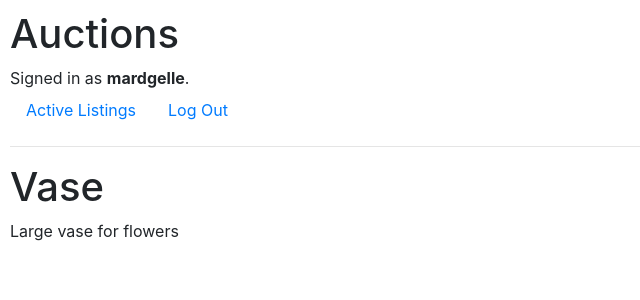
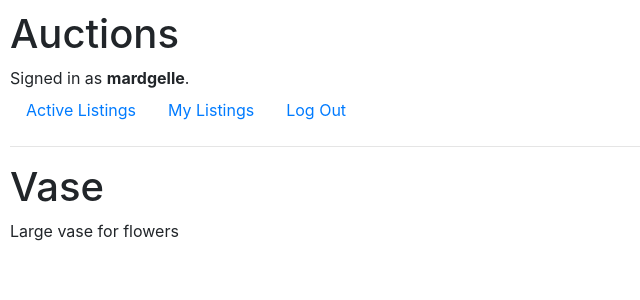
Before and after one commit to tinydancer96/python_projects, a Django app: page /listing/1 in a window 1280 px wide. Shown: the top 300 px of the page, without its empty margins (0-640 px from the left). Run offline with Django 3.2, Linux system fonts and the light colour scheme; a user stored in the database is signed in; data comes from the database, SQL or seed files in the repository; both versions use the stored data as it was after the commit; some libraries are stand-ins or nearby versions.

Commit message:
my listings and index functions and views added

```diff
--- a/commerce/auctions/templates/auctions/layout.html
+++ b/commerce/auctions/templates/auctions/layout.html
@@ -22,8 +22,11 @@
             </li>
             {% if user.is_authenticated %}
                 <li class="nav-item">
-                    <a class="nav-link" href="{% url 'logout' %}">Log Out</a>
+                  <a href="{% url 'my_listings' %}" class="nav-link">My Listings</a>
                 </li>
+                <li class="nav-item">
+                  <a class="nav-link" href="{% url 'logout' %}">Log Out</a>
+              </li>
             {% else %}
                 <li class="nav-item">
                     <a class="nav-link" href="{% url 'login' %}">Log In</a>
--- a/commerce/auctions/urls.py
+++ b/commerce/auctions/urls.py
@@ -7,5 +7,7 @@ urlpatterns = [
     path("login", views.login_view, name="login"),
     path("logout", views.logout_view, name="logout"),
     path("register", views.register, name="register"),
-    path("listing/<int:listing_id>", views.view_listing, name="view_listing")
+    path("listing/<int:listing_id>", views.view_listing, name="view_listing"),
+    path("my_listings", views.my_listings, name="my_listings"),
+    path("new_listing", views.new_listing, name="new_listing")
 ]
--- a/commerce/auctions/views.py
+++ b/commerce/auctions/views.py
@@ -6,17 +6,28 @@ from django.urls import reverse
 
 from .models import User, Listing, Category
 
+def index(request):
+    listings = Listing.objects.all()
+    return render(request, "auctions/index.html", {
+        "listings":  listings
+        })
 
-def index(request):
+
+def my_listings(request):
     try:
         user = request.user
         listings = Listing.objects.filter(user=user)
     except:
         return render(request, "auctions/index.html")
-    return render(request, "auctions/index.html", {
-        "listings":  listings
+
+    if listings is not None:
+        return render(request, "auctions/my_listings.html", {
+        "listings": listings
         })
-
+    else:
+        return render(request, "auctions/my_listings.html", {
+        "message": "No listings available"
+        })
 
 def login_view(request):
     if request.method == "POST":
@@ -74,3 +85,6 @@ def view_listing(request, listing_id):
     return render(request, ("auctions/view_listing.html"), {
         "listing": listing
     })
+
+def new_listing(request):
+    return render(request, "auctions/new_listing.html")
```
Also changed, not shown: commerce/auctions/templates/auctions/my_listings.html (added, +15 -0 lines), commerce/db.sqlite3.
